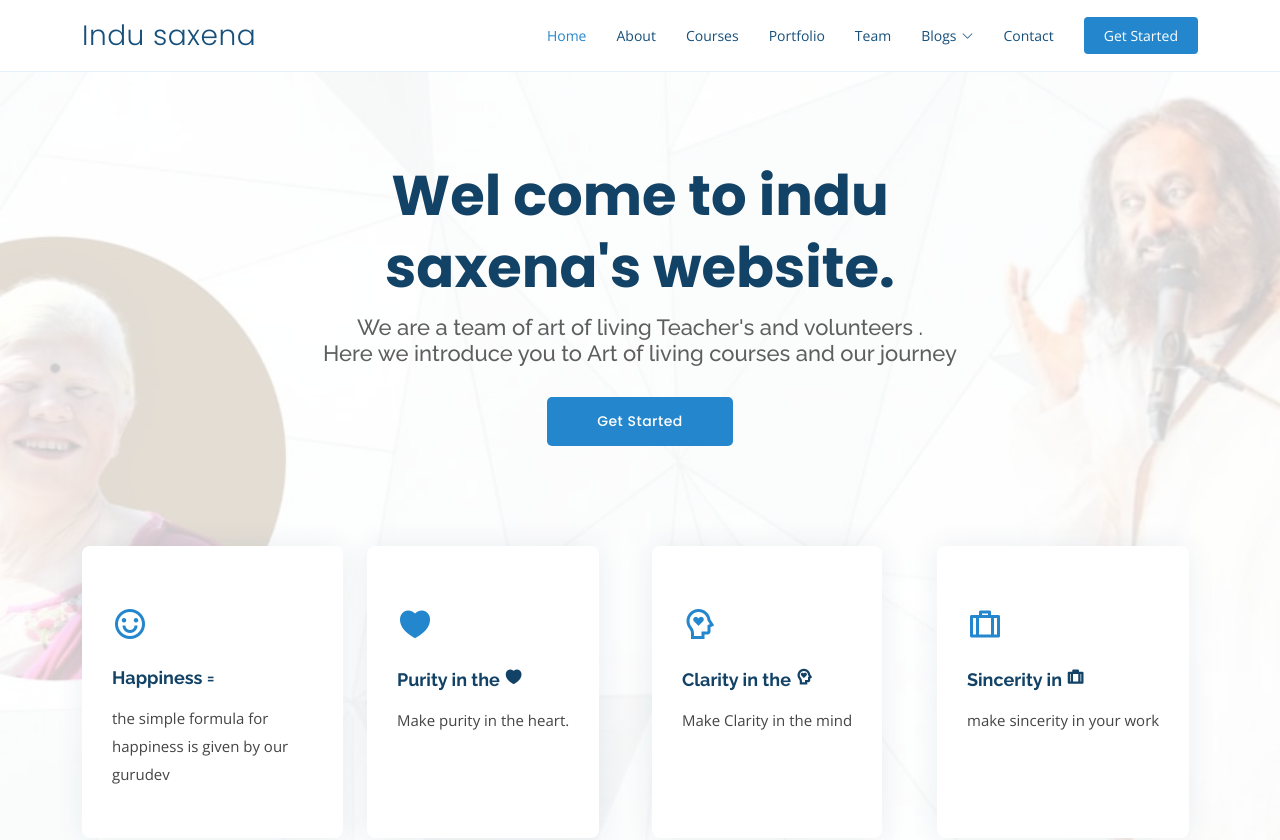
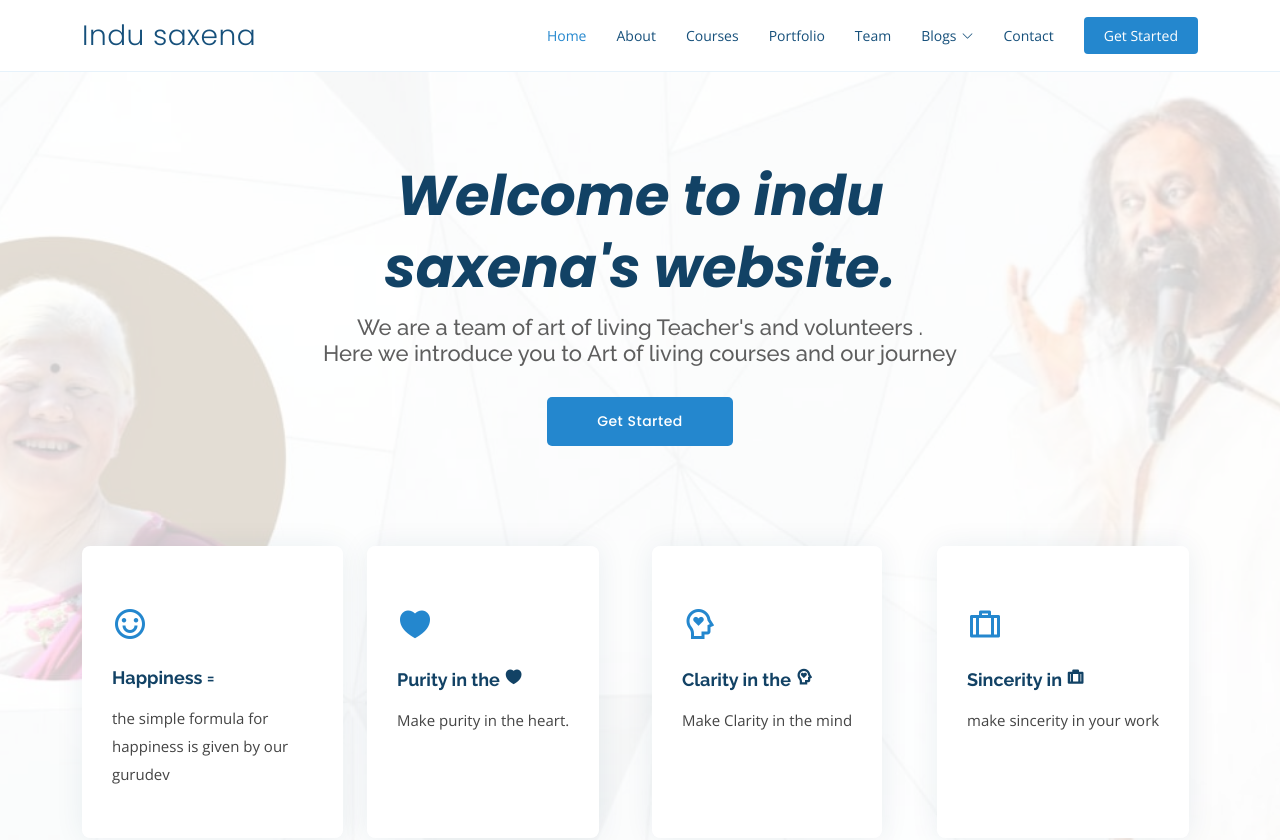
Before and after one commit to gunjan-it-engg/Indu-saxena, a plain HTML site: page index.html in a window 1280 px wide. Shown: the top 840 px of the page. Drawn offline with nearby package versions, Linux system fonts and the light colour scheme.

Commit message:
Update index.html
minor changes

```diff
--- a/index.html
+++ b/index.html
@@ -84,7 +84,7 @@
     <div class="container position-relative" data-aos="fade-up" data-aos-delay="100">
       <div class="row justify-content-center">
         <div class="col-xl-7 col-lg-9 text-center">
-          <h1>Wel come to indu saxena's website.</h1>
+          <h1><i>Welcome to indu saxena's website.</i></h1>
           <h2>We are a team of art of living Teacher's and volunteers .<br> Here we introduce you to Art of living courses and our journey</h2>
         </div>
       </div>
```
